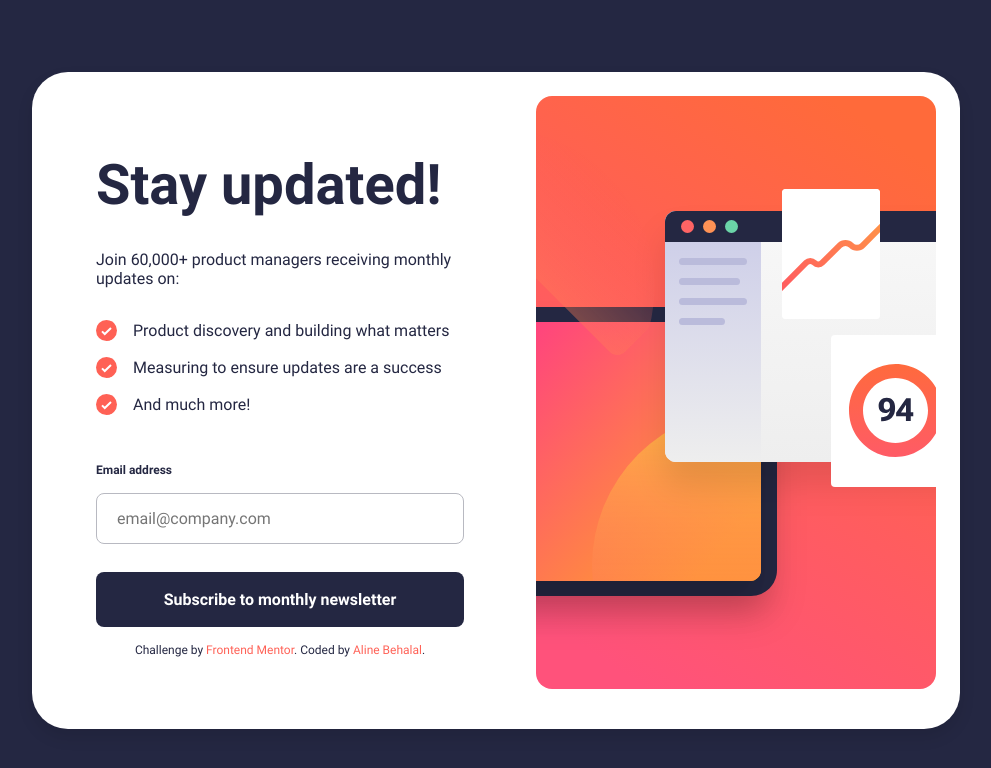
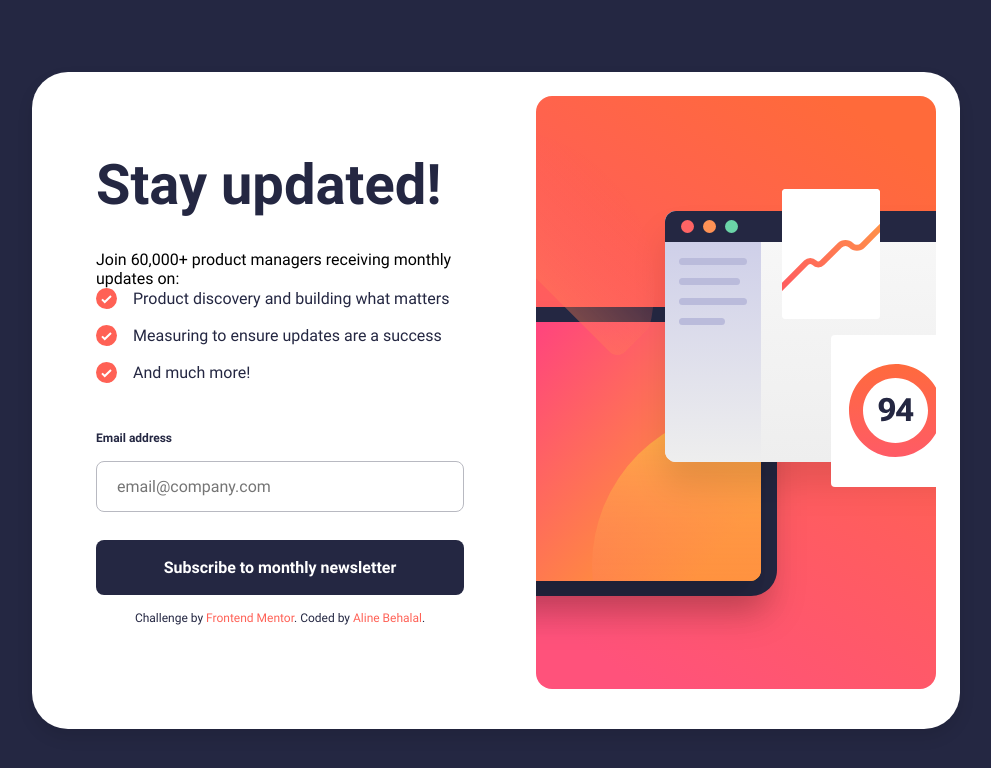
Before and after one commit to Hileene/newsletter-app, a React (Create React App) app in the folder frontend/: page / in a window 1280 px wide. Shown: the top 768 px of the page, without its empty margins (144-1135 px from the left). Built offline with nearby package versions, Linux system fonts and the light colour scheme.

Commit message:
Updated <p> element classname name

```diff
--- a/frontend/src/components/Header/Header.jsx
+++ b/frontend/src/components/Header/Header.jsx
@@ -6,7 +6,7 @@ function Header() {
     <div>
       <h1 className="signup-heading">Stay updated!</h1>
 
-      <p className="signup-text">
+      <p className="newsletter-text">
         Join 60,000+ product managers receiving monthly updates on:
       </p>
     </div>
```
